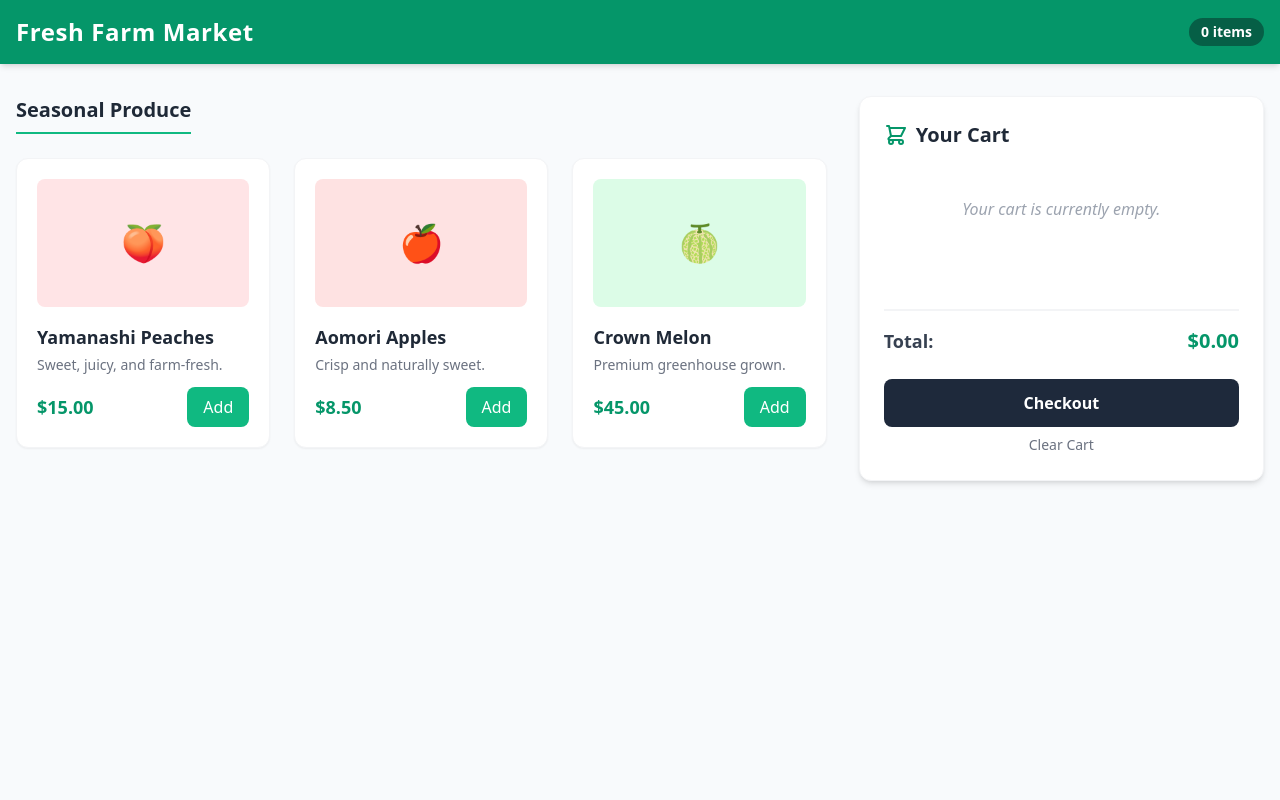
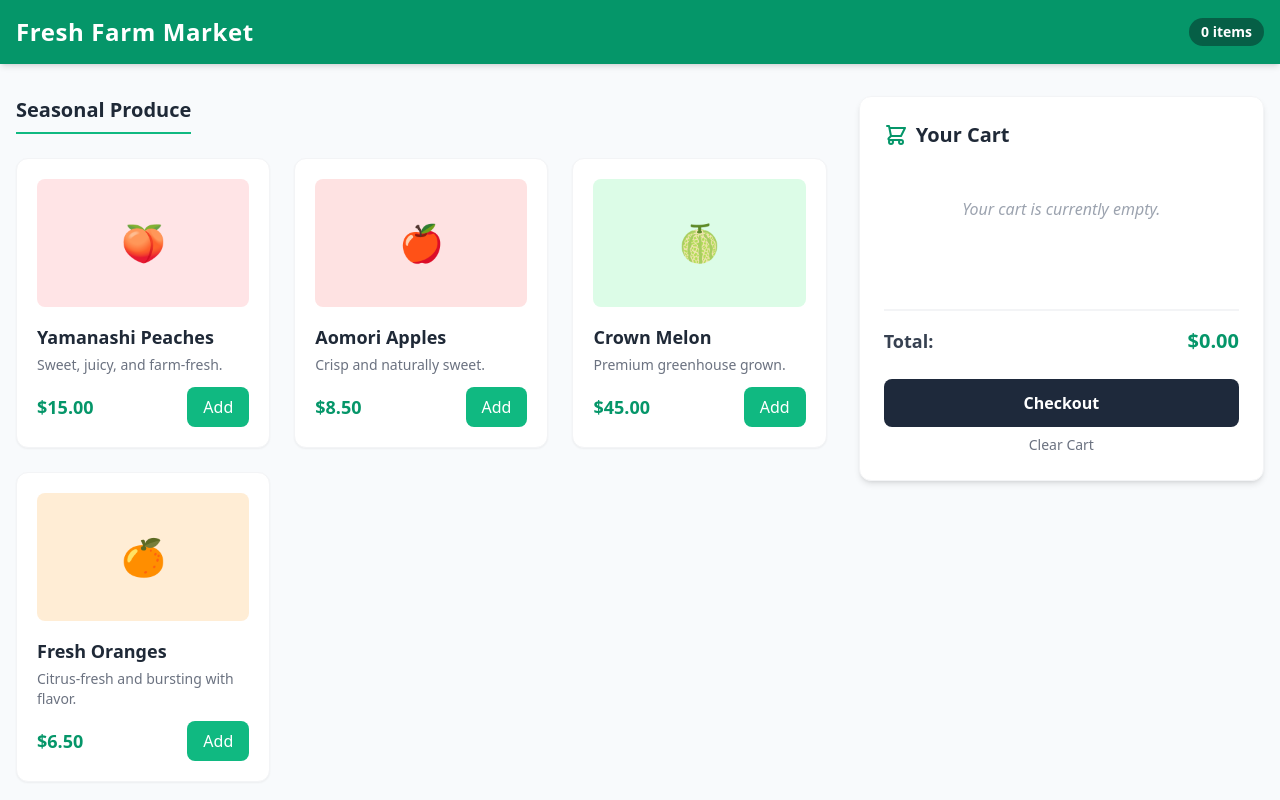
Before and after one commit to cathy1101leung-ops/test-1, a plain HTML site: page index.html in a window 1280 px wide. Drawn offline with nearby package versions, Linux system fonts and the light colour scheme.

Commit message:
Add orange as a selection to Fresh Farm Market

```diff
--- a/index.html
+++ b/index.html
@@ -67,6 +67,19 @@
                     <div class="flex justify-between items-center mt-auto">
                         <span class="product-price text-emerald-600 font-bold text-lg">$45.00</span>
                         <button class="add-to-cart-btn bg-emerald-500 hover:bg-emerald-600 text-white px-4 py-2 rounded-lg font-medium transition-colors" data-id="3" data-name="Crown Melon" data-price="45.00">
+                            Add
+                        </button>
+                    </div>
+                </div>
+
+                <!-- Product Item 4 -->
+                <div id="product-4" class="product-card bg-white rounded-xl shadow-sm hover:shadow-md transition-shadow p-5 border border-gray-100 flex flex-col">
+                    <div class="h-32 bg-orange-100 rounded-lg mb-4 flex items-center justify-center text-4xl">🍊</div>
+                    <h3 class="product-title text-lg font-bold">Fresh Oranges</h3>
+                    <p class="product-description text-gray-500 text-sm mt-1 mb-3">Citrus-fresh and bursting with flavor.</p>
+                    <div class="flex justify-between items-center mt-auto">
+                        <span class="product-price text-emerald-600 font-bold text-lg">$6.50</span>
+                        <button class="add-to-cart-btn bg-emerald-500 hover:bg-emerald-600 text-white px-4 py-2 rounded-lg font-medium transition-colors" data-id="4" data-name="Fresh Oranges" data-price="6.50">
                             Add
                         </button>
                     </div>
```
